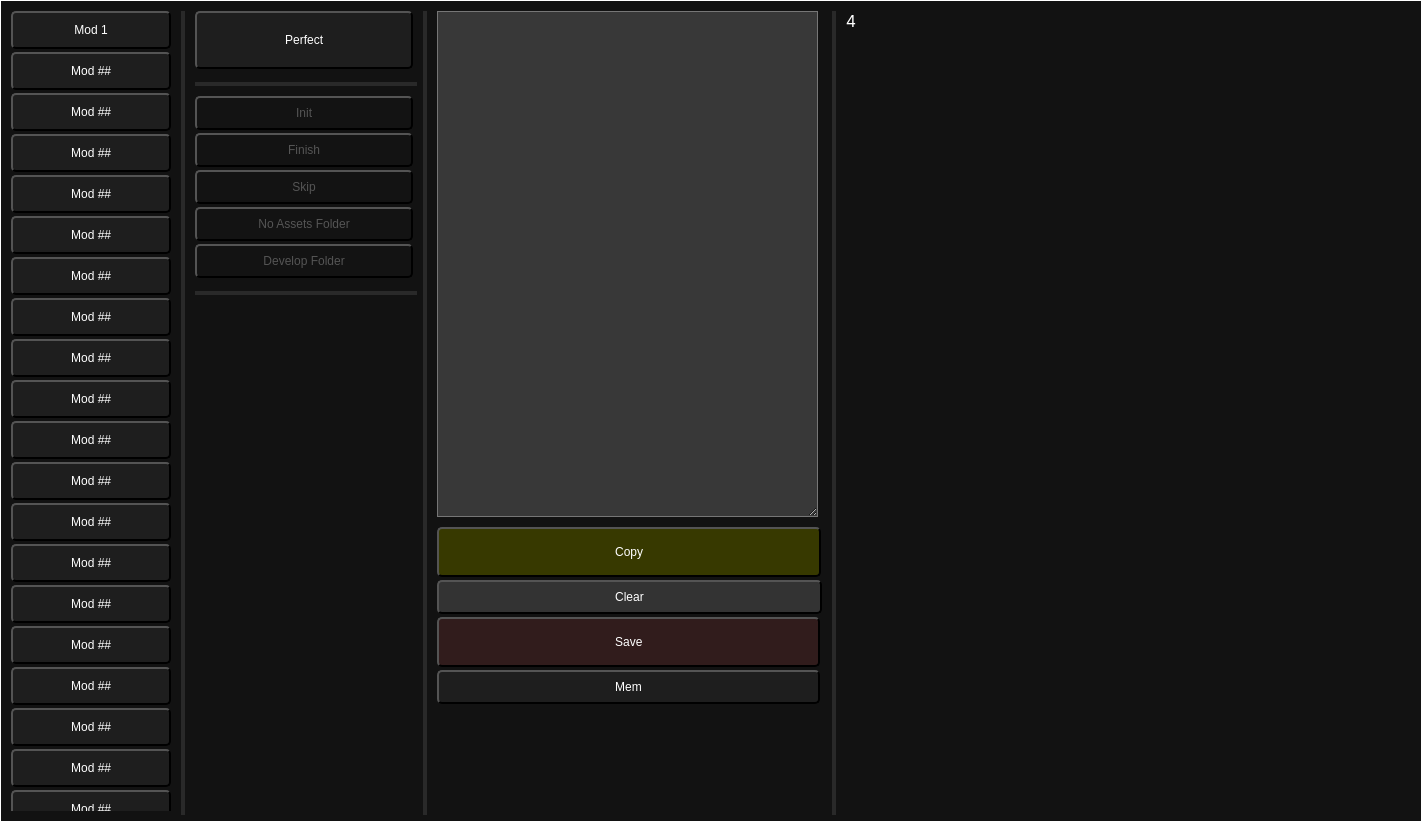
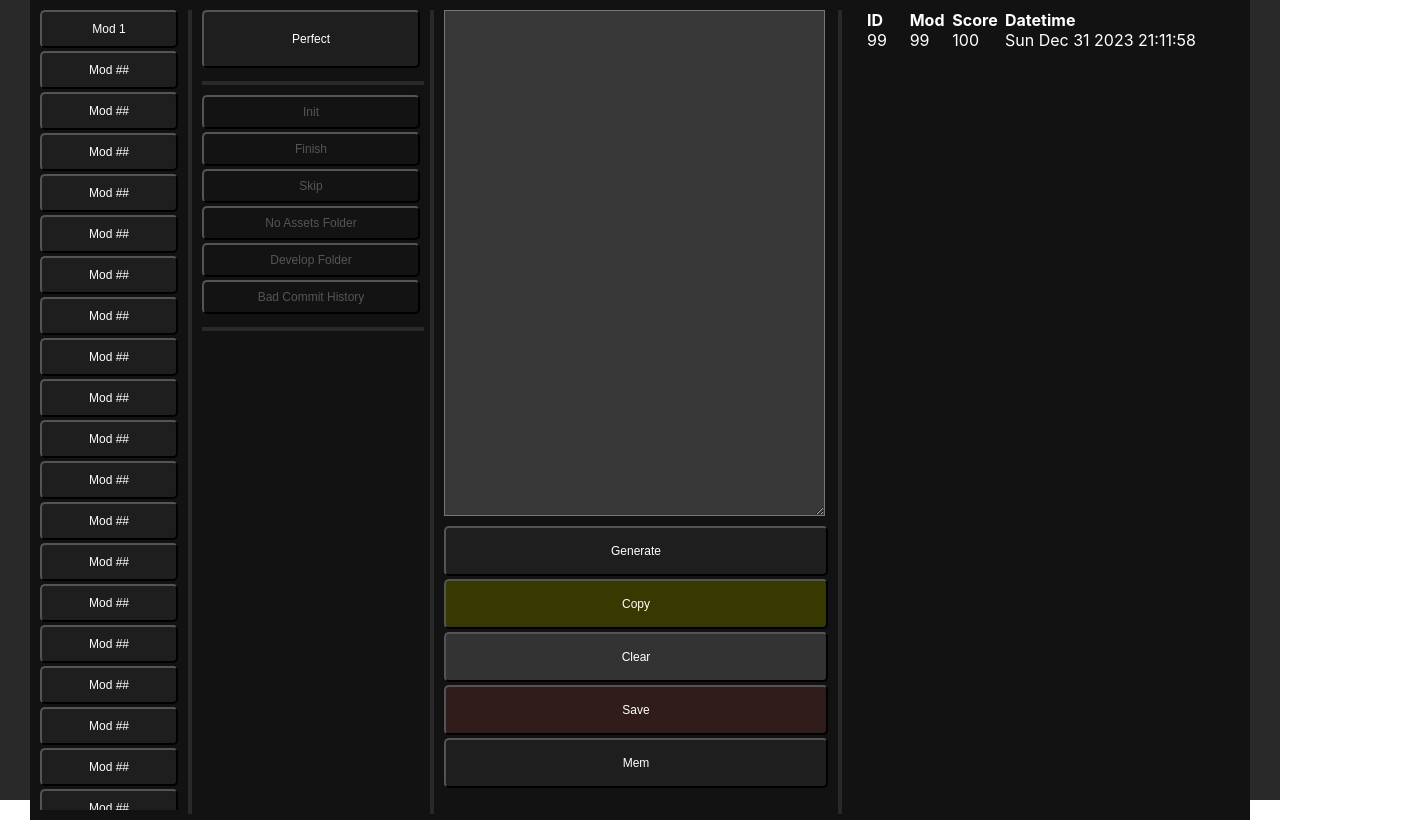
Before and after one commit to yaelBrown/CG_Grader, a React (Create React App) app in the folder cggrader/: page / in a window 1280 px wide. Shown: the top 823 px of the page, 1422 px wide, since content can reach past the window. Built offline with nearby package versions, Linux system fonts and the light colour scheme.

Commit message:
save: Created helper methods and impl state

```diff
--- a/cggrader/src/Appv3.jsx
+++ b/cggrader/src/Appv3.jsx
@@ -1,15 +1,55 @@
 import React from "react";
 import { useEffect, useState } from "react";
-import feedbackJSON from "./feedback.json";
+import feedbackJSON from "./feedbackv2.json";
 import ybLogo from "./assets/images/ybLogo.jpg";
 import "./assets/css/stylev3.css";
 
 function Appv3() {
+  const initialState = {
+    currentModSelected: "",
+    feedback: "",
+    mem: "",
+    negativeItems: []
+  }
+
+  const [state, setState] = useState(initialState)
+
+  const addFeedbackFromJSON = evt => {
+    const dataTemp = evt.target.getAttribute('data-button').split(".")
+    if (dataTemp[0] === "perfect") return setState({...state, feedback: feedbackJSON[state.currentModSelected].perfect})
+    return setState({...state, feedback: state.feedback + feedbackJSON[dataTemp[0]][dataTemp[1]]})
+  }
+
+  const updateCurrentModSelected = evt => {
+    const mod = evt.target.getAttribute('data-button')
+    setState({...state, currentModSelected: mod})
+  }
+
+  const updateFeedback = evt => {
+    setState({...state, feedback: evt.target.value})
+  }
+
+  const updateMemory = () => {
+    setState({...state, mem: state.feedback})
+  }
+
+  const reciteMemory = () => {
+    setState({...state, feedback: state.mem})
+  }
+
+  const clearFeedback = () => {
+    setState({...state, feedback: ""})
+  }
+
+  const copyFeedbackToClipboard = () => {
+    navigator.clipboard.writeText(state.feedback)
+  }
+
   return (
     <main>
-      <section id="top_section" className="wborder">
+      <section id="top_section">
         <div id="assignment_btns">
-          <button type="button">Mod 1</button>
+          <button type="button" data-button="mod1" onClick={updateCurrentModSelected}>Mod 1</button>
           <button type="button">Mod ##</button>
           <button type="button">Mod ##</button>
           <button type="button">Mod ##</button>
@@ -34,35 +74,51 @@ function Appv3() {
         <div className="vert_divider" />
         <div>
           <div>
-            <button className="feedback_btn_lg">Perfect</button>
+            <button className="feedback_btn_lg" data-button="perfect" onClick={addFeedbackFromJSON}>Perfect</button>
           </div>
           <div className="hor_divider" />
           <div id="feedback_default_btn_grp">
-            <button className="feedback_default_btn">Init</button>
-            <button className="feedback_default_btn">Finish</button>
-            <button className="feedback_default_btn">Skip</button>
-            <button className="feedback_default_btn">No Assets Folder</button>
-            <button className="feedback_default_btn">Develop Folder</button>
+            <button className="feedback_default_btn" data-button="default.init" onClick={addFeedbackFromJSON}>Init</button>
+            <button className="feedback_default_btn" data-button="default.finish" onClick={addFeedbackFromJSON}>Finish</button>
+            <button className="feedback_default_btn" data-button="default.skip" onClick={addFeedbackFromJSON}>Skip</button>
+            <button className="feedback_default_btn" data-button="default.noAssetsFolder" onClick={addFeedbackFromJSON}>No Assets Folder</button>
+            <button className="feedback_default_btn" data-button="default.developFolder" onClick={addFeedbackFromJSON}>Develop Folder</button>
+            <button className="feedback_default_btn" data-button="default.badCommitHistory" onClick={addFeedbackFromJSON}>Bad Commit History</button>
           </div>
           <div className="hor_divider" />
         </div>
         <div className="vert_divider" />
         <div id="feedback_text">
-          <textarea id="feedback_text_area"></textarea>
+          <textarea id="feedback_text_area" value={state.feedback} onChange={updateFeedback}></textarea>
           <div>
-            <button className="feedback_text_btn copy_btn">Copy</button>
+            <button className="feedback_text_btn">Generate</button>
             <br />
-            <button className="feedback_text_btn clear_btn">Clear</button>
+            <button className="feedback_text_btn copy_btn" onClick={copyFeedbackToClipboard}>Copy</button>
             <br />
-            <button className="feedback_text_btn save_btn">Save</button>
+            <button className="feedback_text_btn clear_btn" onClick={clearFeedback}>Clear</button>
             <br />
-            <button className="feedback_text_btn">Mem</button>
+            <button className="feedback_text_btn save_btn" onClick={updateMemory}>Save</button>
+            <br />
+            <button className="feedback_text_btn" onClick={reciteMemory}>Mem</button>
           </div>
         </div>
         <div className="vert_divider" />
-        <div>4</div>
+        <div id="feedback_prev">
+          <div className="feedback_prev_table_row feedback_prev_table_head">
+            <div className="feedback_prev_table_id">ID</div>
+            <div className="feedback_prev_table_module">Mod</div>
+            <div className="feedback_prev_table_score">Score</div>
+            <div className="feedback_prev_table_datetime">Datetime</div>
+          </div>
+          <div className="feedback_prev_table_row feedback_prev_item">
+            <div className="feedback_prev_table_id">99</div>
+            <div className="feedback_prev_table_module">99</div>
+            <div className="feedback_prev_table_score">100</div>
+            <div className="feedback_prev_table_datetime">Sun Dec 31 2023 21:11:58</div>
+          </div>
+        </div>
       </section>
-      <section id="bottom">Bottom</section>
+      <section id="bottom">2024</section>
     </main>
   );
 }
--- a/cggrader/src/assets/css/stylev3.css
+++ b/cggrader/src/assets/css/stylev3.css
@@ -33,7 +33,7 @@ button:active {
 }
 
 #top_section {
-  width: 1400px;
+  width: 1200px;
   height: 800px;
   margin: auto;
   background: #121212;
@@ -116,7 +116,8 @@ button:active {
 }
 
 .feedback_text_btn {
-  padding: 8px 176px;
+  height: 50px;
+  width: 384px;
   justify-content: center;
   margin-bottom: 3px;
 }
@@ -135,6 +136,54 @@ button:active {
   padding: 16px 176px;
 }
 
+#feedback_prev {
+  display: flex;
+  flex-direction: column;
+  width: 450px;
+}
+
+.feedback_prev_table_row {
+  display: flex;
+  flex-direction: row;
+  justify-content: space-between;
+  padding: 0 15px;
+}
+
+.feedback_prev_table_row * {
+  /* margin-right: 20px; */
+}
+
+.feedback_prev_table_head {
+  font-weight: bold;
+}
+
+.feedback_prev_table_id {
+  width: 10px;
+}
+
+.feedback_prev_table_module {
+  width: 10px;
+}
+
+.feedback_prev_table_score {
+  width: 20px;
+}
+
+.feedback_prev_table_datetime {
+  width: 220px;
+}
+
+.feedback_prev_item {
+  cursor: pointer;
+}
+
+.feedback_prev_item:hover {
+  background-color: #292929;
+}
+
+
+
+
 .wborder {
   border: 1px solid #ffffff;
 }
--- /dev/null
+++ b/cggrader/src/feedbackv2.json
@@ -0,0 +1,53 @@
+{
+  "default": {
+    "init": "Hello,\n\nGood job with the assignment and congratulations on a good homework assignment! ",
+    "finish": "\n\n-Respectfully, Central Grader YaeliB",
+    "skip": "Hello,\n\nIf you need help with your project you can reach out to the tutors or TA's for assistance. \n\n-Respectfully, Central Grader YaeliB",
+    "noAssetsFolder": "In your repo you need to have an assets folder. In that assets folder thats where you need to have your script and css files at and in their own respective folders. ",
+    "developFolder": "One thing about your repo, you still have the develop folder. Now that you are turning in your application, you don't need to have a develop folder anymore. All of the files that are in your develop folder should be in the root of your repo.",
+    "badCommitHistory": "Your commit history is a bit sparse. Make sure that you commit every time that you make a meaningful change to the code and give it a message that describes the change that was made. Think of commits as a history of the development of your repository."
+  },
+  "mod1": {
+    "perfect": "Hello,\n\nCongratulations on a good homework assignment! You were able to demonstrate your ability to refactor a web app with HTML and CSS. Good job deploying your application, you were able to correctly deploy to a live URL. Your application loads with minimal errors upon page load. You were able to submit your GitHub URL and your repo contains working organized code. You are using semantic html tags, there are alt tags in your images in the index.html file and the links are working. Also the css file is consolidated. The readme has a project description, screenshot, and deployment link.\n\n-Respectfully, Central Grader YaeliB",
+    "rubric": {
+      "Technical Acceptance Criteria": {
+        "percentage": "40%",
+        "criteria": [
+          "Satisfies all of the above acceptance criteria."
+        ]
+      },
+      "Deployment": {
+        "percentage": "32%",
+        "criteria": [
+          "Application deployed at live URL.",
+          "Application loads with no errors.",
+          "Application GitHub URL submitted.",
+          "GitHub repository contains application code."
+        ]
+      },
+      "Application Quality": {
+        "percentage": "15%",
+        "criteria": [
+          "Application resembles the mock-up functionality provided in the Challenge instructions."
+        ]
+      },
+      "Repository Quality": {
+        "percentage": "13%",
+        "criteria": [
+          "Repository has a unique name.",
+          "Repository follows best practices for file structure and naming conventions.",
+          "Repository follows best practices for class/id naming conventions, indentation, quality comments, etc.",
+          "Repository contains multiple descriptive commit messages.",
+          "Repository contains quality readme with description, screenshot, link to deployed application."
+        ]
+      },
+      "Review": {
+        "items": [
+          "The URL of the deployed application.",
+          "The URL of the GitHub repository that contains your code. Give the repository a unique name and include a README file that describes the project."
+        ]
+      }
+    }
+  },
+  "mod2": []
+}
```
Also changed, not shown: cggrader/src/lib/RubricRenderer.js (added, +7 -0 lines).
